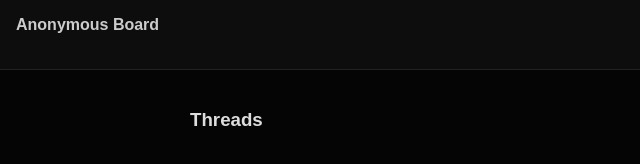
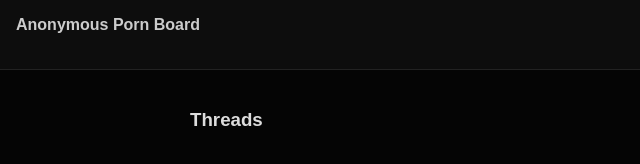
Before and after one commit to Itzsplicezgit/mega, a website: page public/index.html in a window 1280 px wide. Shown: the full height of the page, 0-640 px from the left. Drawn offline with Linux system fonts and the light colour scheme; no server answers.

Commit message:
Update index.html

```diff
--- a/public/index.html
+++ b/public/index.html
@@ -4,7 +4,7 @@
 <head>
 <meta charset="UTF-8">
 <meta name="viewport" content="width=device-width, initial-scale=1.0">
-<title>Anonymous Board</title>
+<title>Anonymous Porn Board</title>
 
 <style>
 
@@ -128,7 +128,7 @@ margin-top:20px;
 <body>
 
 <header>
-<div class="logo">Anonymous Board</div>
+<div class="logo">Anonymous Porn Board</div>
 <button onclick="openCreate()">New Thread</button>
 </header>
 
```
